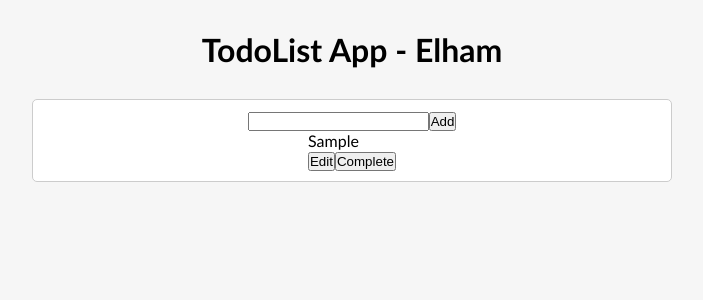
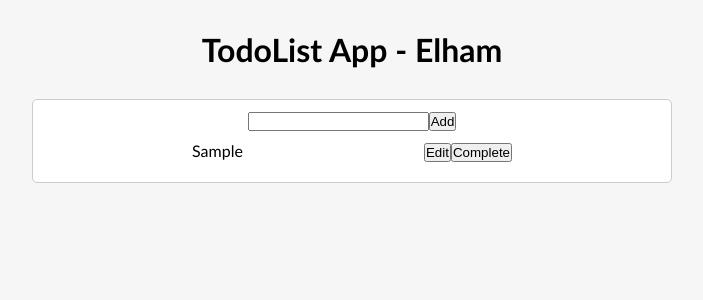
Before and after one commit to ElhamJan/todolist-app, a React (Create React App) app: page / in a window 1280 px wide. Both pictures are taken after typing "Sample" into the empty fields and a click on the button "Add". Shown: the top 300 px of the page, without its empty margins (288-991 px from the left). Built offline with nearby package versions, Linux system fonts and the light colour scheme.

Commit message:
complete handler done...

```diff
--- a/src/App.css
+++ b/src/App.css
@@ -22,3 +22,14 @@
   border-radius: 5px;
   padding: 10px 0px;
 }
+
+.todo {
+  display: flex;
+  justify-content: space-between;
+  width: 20rem;
+  margin: 10px 0;
+}
+.completed {
+  text-decoration: line-through;
+  color: #ccc;
+}
--- a/src/components/Todo.js
+++ b/src/components/Todo.js
@@ -1,10 +1,10 @@
-const Todo = ({ todo }) => {
+const Todo = ({ todo, onComplete }) => {
   return (
-    <div key={todo.id}>
-      <div>{todo.text}</div>
+    <div className="todo">
+      <div className={todo.isCompleted ? "completed" : ""}>{todo.text}</div>
       <div>
         <button>Edit</button>
-        <button>Complete</button>
+        <button onClick={onComplete}>Complete</button>
       </div>
     </div>
   );
--- a/src/components/TodoApp.js
+++ b/src/components/TodoApp.js
@@ -6,7 +6,6 @@
   const [todos, setTodos] = useState([]);
 
   const addTodoHandler = (inputVal) => {
-    console.log(inputVal);
     const newTodo = {
       id: Math.floor(Math.random() * 1000),
       text: inputVal,
@@ -15,10 +14,19 @@
     setTodos([...todos, newTodo]);
   };
 
+  const completeTodoHandler = (id) => {
+    const index = todos.findIndex((t) => t.id === id);
+    const selectedTodo = { ...todos[index] };
+    selectedTodo.isCompleted = !selectedTodo.isCompleted;
+    const updatedTodos = [...todos];
+    updatedTodos[index] = selectedTodo;
+    setTodos(updatedTodos);
+  };
+
   return (
     <div className="container">
       <TodoForm addTodoHandler={addTodoHandler} />
-      <TodoList todos={todos} />
+      <TodoList todos={todos} onComplete={completeTodoHandler} />
     </div>
   );
 };
--- a/src/components/TodoList.js
+++ b/src/components/TodoList.js
@@ -1,11 +1,17 @@
 import Todo from "./Todo";
 
-const TodoList = ({ todos }) => {
+const TodoList = ({ todos, onComplete }) => {
   const renderTodos = () => {
     if (todos.length === 0) return <p>Add some todos!</p>;
 
     return todos.map((todo) => {
-      return <Todo key={todo.id} todo={todo} />;
+      return (
+        <Todo
+          key={todo.id}
+          todo={todo}
+          onComplete={() => onComplete(todo.id)}
+        />
+      );
     });
   };
 
```
